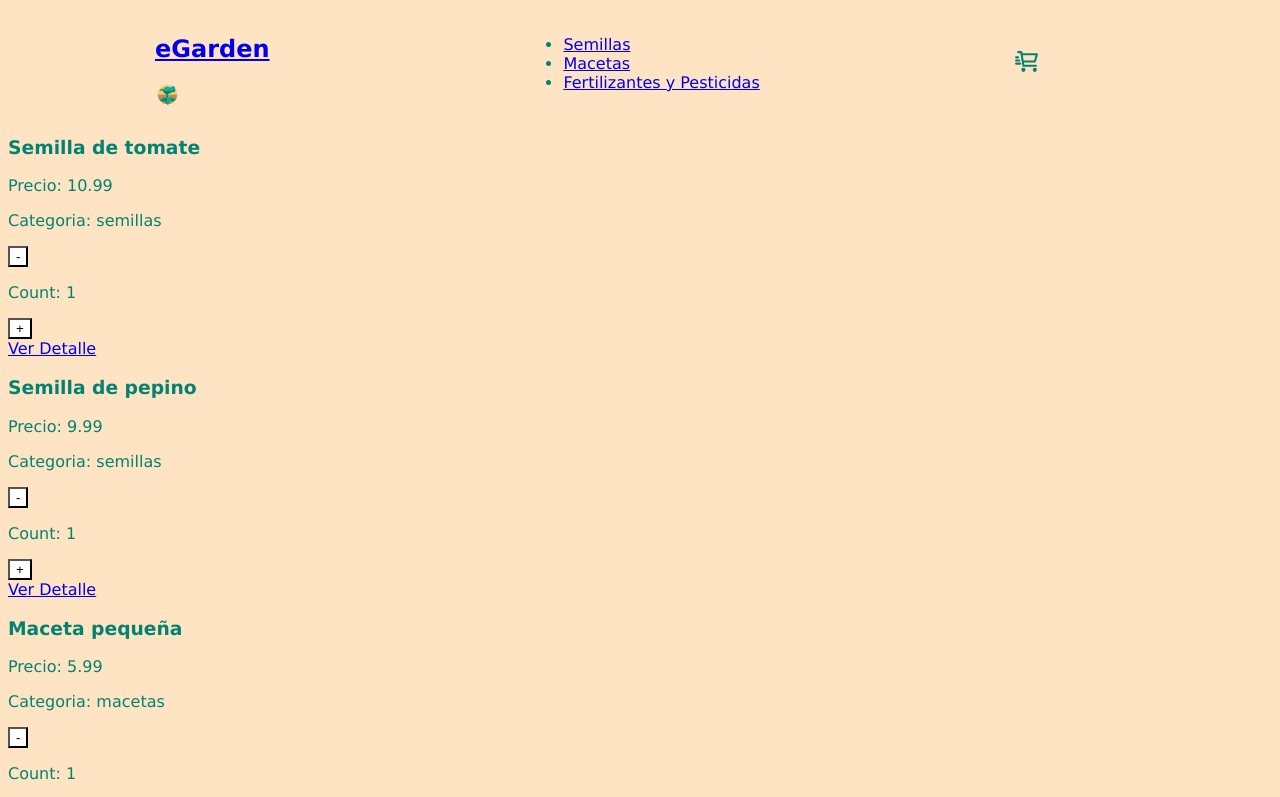
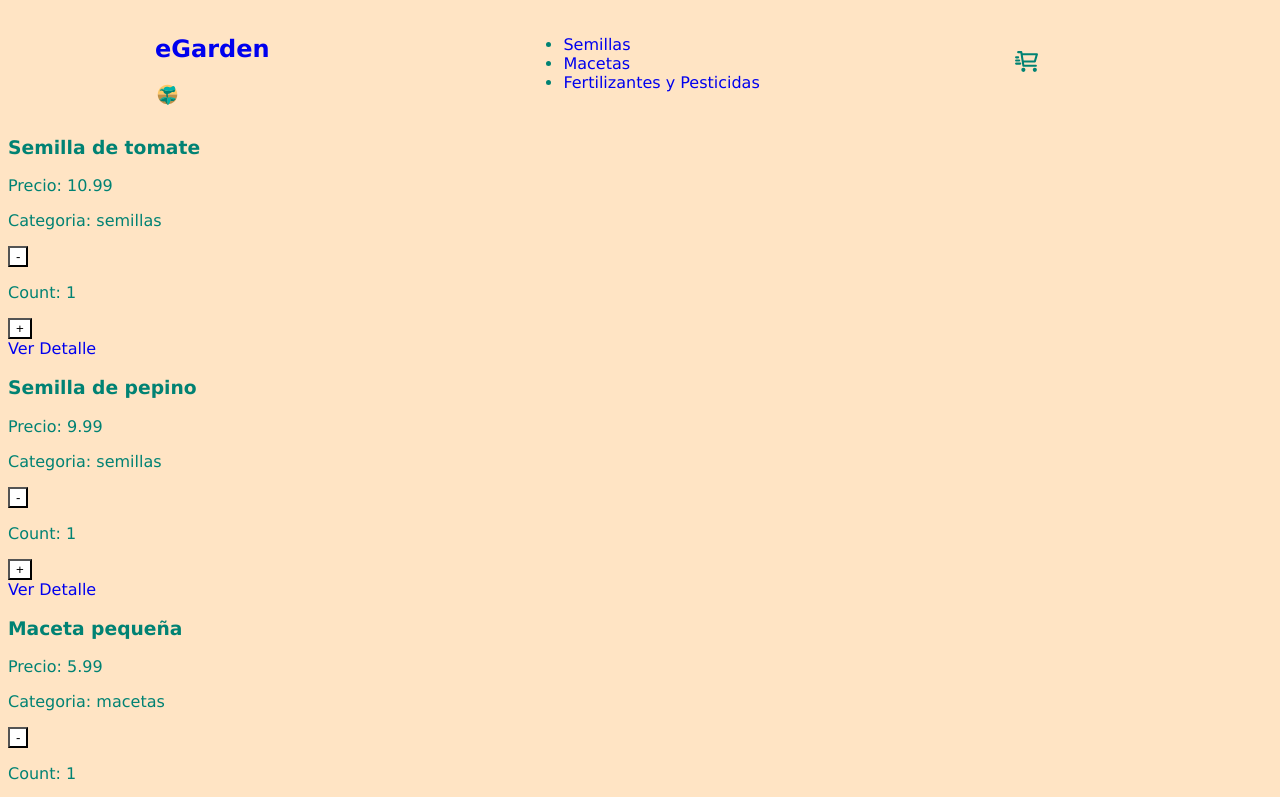
Before and after one commit to RGRamiroGomez/NavegaLasRutas-Gomez-Juarez, a React (Vite) app in the folder NavegaLasRutas-GOMEZ-JUAREZ/: page / in a window 1280 px wide. Shown: the top 797 px of the page. Built offline with nearby package versions, Linux system fonts and the light colour scheme.

Commit message:
Link styles

```diff
--- a/NavegaLasRutas-GOMEZ-JUAREZ/src/components/ItemCard.jsx
+++ b/NavegaLasRutas-GOMEZ-JUAREZ/src/components/ItemCard.jsx
@@ -9,7 +9,7 @@ export const ItemCard = ({producto}) => {
             <p>Precio: {producto.precio}</p>
             <p>Categoria: {producto.categoria}</p>
             <ItemCount></ItemCount>
-            <Link to={`/productos/${producto.id}`}>Ver Detalle</Link>
+            <Link to={`/productos/${producto.id}`} style={{textDecoration:'none'}}>Ver Detalle</Link>
         </div>
 
     )
--- a/NavegaLasRutas-GOMEZ-JUAREZ/src/components/ItemDetail.jsx
+++ b/NavegaLasRutas-GOMEZ-JUAREZ/src/components/ItemDetail.jsx
@@ -27,8 +27,8 @@ export const ItemDetail = () => {
             <p>{item.precio}</p>
             <p>{item.categoria}</p>
             <ItemCount/>
-            <Link to={`/productos/${item.id - 1}`}>Ver Anterios</Link>
-            <Link to={`/productos/${item.id + 1}`}>Ver Siguiente</Link>
+            <Link to={`/productos/${item.id - 1}`} style={{textDecoration:'none'}}>Ver Anterios</Link>
+            <Link to={`/productos/${item.id + 1}`} style={{textDecoration:'none'}}>Ver Siguiente</Link>
         </div>
     )
 }
--- a/NavegaLasRutas-GOMEZ-JUAREZ/src/components/NavBar.jsx
+++ b/NavegaLasRutas-GOMEZ-JUAREZ/src/components/NavBar.jsx
@@ -4,13 +4,13 @@ import { SelectCategoria } from './SelectCategoria'
 export const NavBar = () => {
     return (
         <nav className='NavBar'>
-            <Link to="/">
+            <Link to="/" style={{textDecoration:'none'}}>
                 <h1>eGarden</h1>
                 <img src="/logoSprout.svg" alt="logo eGarden (brote)"  className='logo'/>
             </Link>
             <SelectCategoria></SelectCategoria>
 
-            <Link to='/carrito'><img src="/logoCart.svg" alt="logo carrito de compra" className='cartLogo'/></Link>
+            <Link to='/carrito'><img src="/logoCart.svg" alt="logo carrito de compra" className='cartLogo' style={{textDecoration:'none'}}/></Link>
         </nav>
     )
 }
--- a/NavegaLasRutas-GOMEZ-JUAREZ/src/components/SelectCategoria.jsx
+++ b/NavegaLasRutas-GOMEZ-JUAREZ/src/components/SelectCategoria.jsx
@@ -5,9 +5,9 @@ import './SelectCategoria.css'
 export const SelectCategoria = () => {
     return (
         <ul className='categorias'>
-            <li><Link to="/categorias/semillas">Semillas</Link></li>
-            <li><Link to="/categorias/macetas">Macetas</Link></li>
-            <li><Link to="/categorias/fertilizantesPesticidas">Fertilizantes y Pesticidas</Link></li>
+            <li><Link to="/categorias/semillas" style={{textDecoration:'none'}}>Semillas</Link></li>
+            <li><Link to="/categorias/macetas" style={{textDecoration:'none'}}>Macetas</Link></li>
+            <li><Link to="/categorias/fertilizantesPesticidas" style={{textDecoration:'none'}}>Fertilizantes y Pesticidas</Link></li>
         </ul>
     )
 }
```
